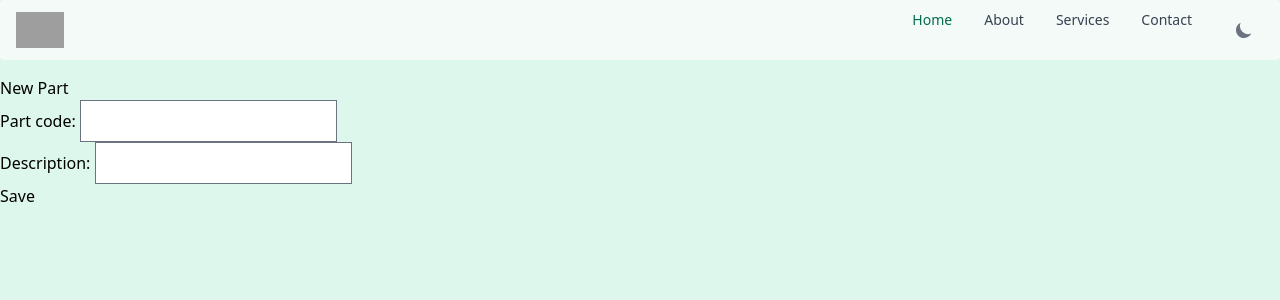
After one commit to TarmoSillajoe/remorex_python, a Django app: page /parts/new/ in a window 1280 px wide. The commit adds this page. Shown: the top 300 px of the page. Run offline with Django 4.2, Linux system fonts and the light colour scheme; some libraries are stand-ins or nearby versions; grey boxes are pictures that could not be loaded.

Commit message:
Made create view for Part. No uploading of image

```diff
--- a/static/src/output.css
+++ b/static/src/output.css
@@ -1727,11 +1727,6 @@ input:checked + .toggle-bg {
   border-color: transparent;
 }
 
-.dark .dark\:bg-violet-800 {
-  --tw-bg-opacity: 1;
-  background-color: rgb(91 33 182 / var(--tw-bg-opacity));
-}
-
 .dark .dark\:bg-gray-800 {
   --tw-bg-opacity: 1;
   background-color: rgb(31 41 55 / var(--tw-bg-opacity));
@@ -1778,6 +1773,11 @@ input:checked + .toggle-bg {
 .dark .dark\:text-blue-500 {
   --tw-text-opacity: 1;
   color: rgb(63 131 248 / var(--tw-text-opacity));
+}
+
+.dark .dark\:text-gray-300 {
+  --tw-text-opacity: 1;
+  color: rgb(209 213 219 / var(--tw-text-opacity));
 }
 
 .dark .dark\:hover\:bg-gray-700:hover {
--- /dev/null
+++ b/templates/yard/part_edit.html
@@ -0,0 +1,12 @@
+{% extends "../base.html" %}
+{% block title %}
+new part
+{% endblock title %}
+{% block content %}
+<h2 class="dark:text-white">New Part</h2>
+<form method="post">
+    {% csrf_token %}
+    {{ form.as_p }}
+    <button type="submit">Save</button>
+</form>
+{% endblock content %}
--- /dev/null
+++ b/yard/forms.py
@@ -0,0 +1,8 @@
+from django.forms import ModelForm
+from .models import Part
+
+
+class PartForm(ModelForm):
+    class Meta:
+        model = Part
+        fields = ["part_code", "description"]
--- a/yard/urls.py
+++ b/yard/urls.py
@@ -1,9 +1,10 @@
 from pathlib import Path
 from django.urls import path
 from django.views.generic import TemplateView
-from .views import part_detail_view
+from .views import part_detail_view, part_create_view
 
 urlpatterns = [
     path("", TemplateView.as_view(template_name="home.html"), name="home"),
     path("parts/<int:part_id>/", part_detail_view, name="part_detail"),
+    path("parts/new/", part_create_view, name="part_create"),
 ]
--- a/yard/views.py
+++ b/yard/views.py
@@ -1,7 +1,19 @@
-from django.shortcuts import render, get_object_or_404
+from django.shortcuts import render, redirect, get_object_or_404
 from .models import Part
+from .forms import PartForm
 
 
 def part_detail_view(request, part_id):
     part = get_object_or_404(Part, id=part_id)
     return render(request, "yard/part_detail.html", {"part": part})
+
+
+def part_create_view(request):
+    if request.method == "POST":
+        form = PartForm(request.POST)
+        if form.is_valid():
+            part = form.save()
+            return redirect("part_detail", part_id=part.id)
+    else:
+        form = PartForm()
+    return render(request, "yard/part_edit.html", {"form": form})
```
Also changed, not shown: remorex/settings.py (+10 -5 lines), tailwind.config.js (+12 -0 lines), templates/yard/part_detail.html (+5 -3 lines), 1 other file.
